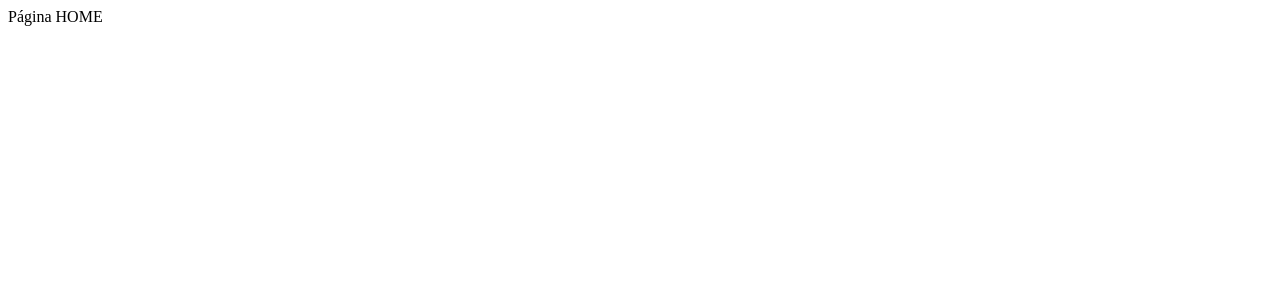
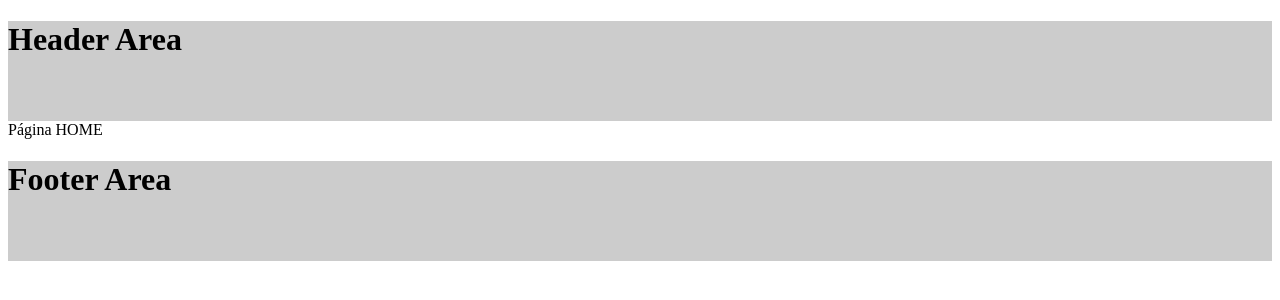
Before and after one commit to ivanclay/olx_react_clone, a React (Create React App) app in the folder frontend/: page / in a window 1280 px wide. Shown: the top 300 px of the page. Built offline with nearby package versions, Linux system fonts and the light colour scheme.

Commit message:
Structuring the page with 'Header' and 'Footer' components

```diff
--- a/frontend/src/App.js
+++ b/frontend/src/App.js
@@ -3,10 +3,18 @@ import { connect } from "react-redux";
 import { BrowserRouter } from "react-router-dom";
 import Routes from "./Routes";
 
+import { Template } from "./components/MainComponents";
+import Header from "./components/partials/Header";
+import Footer from "./components/partials/Footer";
+
 const Page = (props) => {
   return (
     <BrowserRouter>
+     <Template>
+      <Header/>
       <Routes />
+      <Footer />
+    </Template>
     </BrowserRouter>
   );
 }
--- a/frontend/src/components/MainComponents.js
+++ b/frontend/src/components/MainComponents.js
@@ -0,0 +1,6 @@
+import styled from 'styled-components'
+
+export const Template = styled.div``;
+export const PageContainer = styled.div``;
+export const PageTitle = styled.h1``;
+export const PageBody = styled.div``;
--- /dev/null
+++ b/frontend/src/components/partials/Footer/index.js
@@ -0,0 +1,12 @@
+import React from "react";
+import { FooterArea } from './styled';
+
+const Footer = () => {
+   return (
+       <FooterArea>
+           <h1>Footer Area</h1>
+       </FooterArea>
+   );
+}
+
+export default Footer;
--- /dev/null
+++ b/frontend/src/components/partials/Footer/styled.js
@@ -0,0 +1,6 @@
+import styled from 'styled-components'
+
+export const FooterArea = styled.div`
+    height: 100px;
+    background-color: #CCC;
+`;
--- /dev/null
+++ b/frontend/src/components/partials/Header/index.js
@@ -0,0 +1,12 @@
+import React from "react";
+import { HeaderArea } from './styled';
+
+const Header = () => {
+   return (
+       <HeaderArea>
+           <h1>Header Area</h1>
+       </HeaderArea>
+   );
+}
+
+export default Header;
--- /dev/null
+++ b/frontend/src/components/partials/Header/styled.js
@@ -0,0 +1,6 @@
+import styled from 'styled-components'
+
+export const HeaderArea = styled.div`
+    height: 100px;
+    background-color: #CCC;
+`;
```
